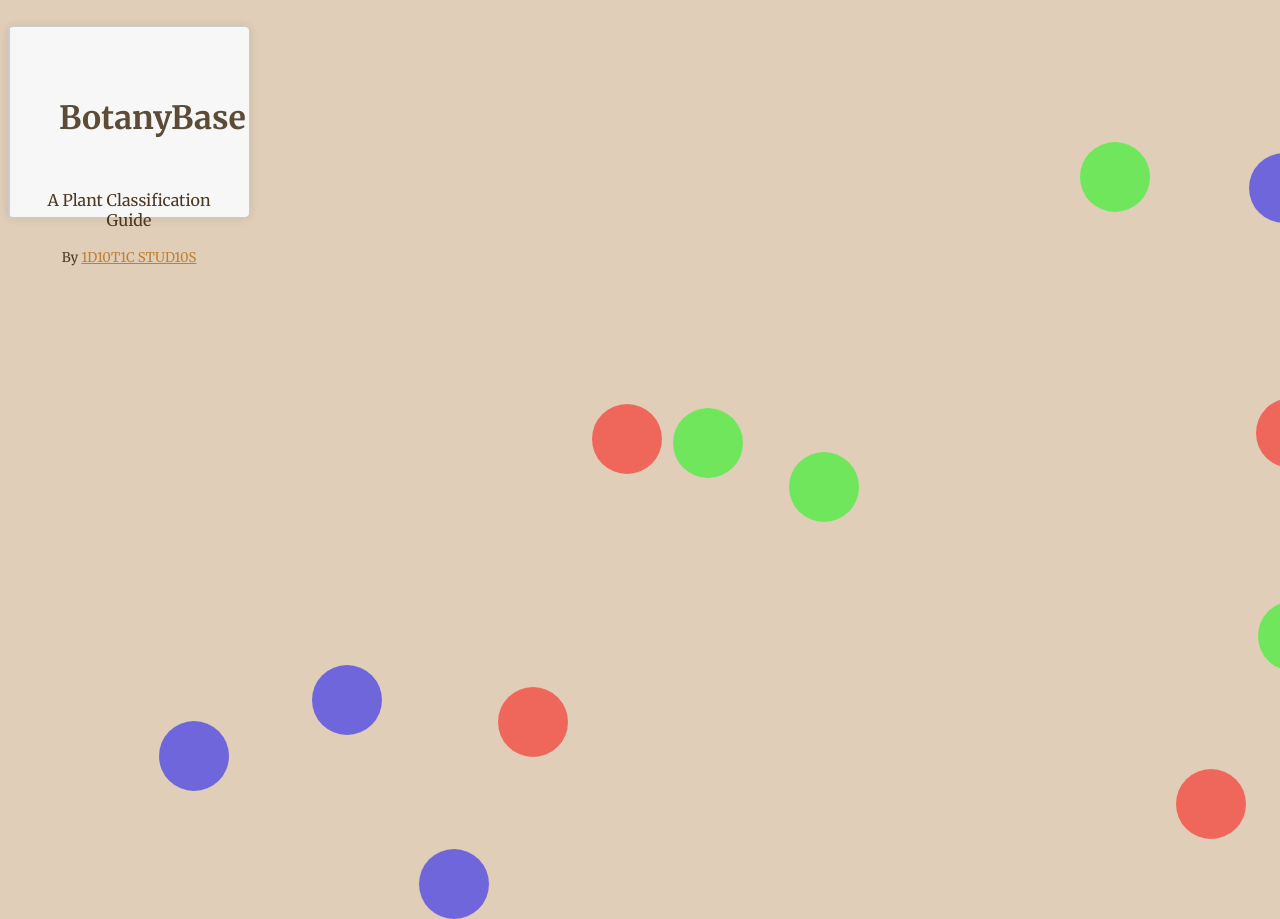
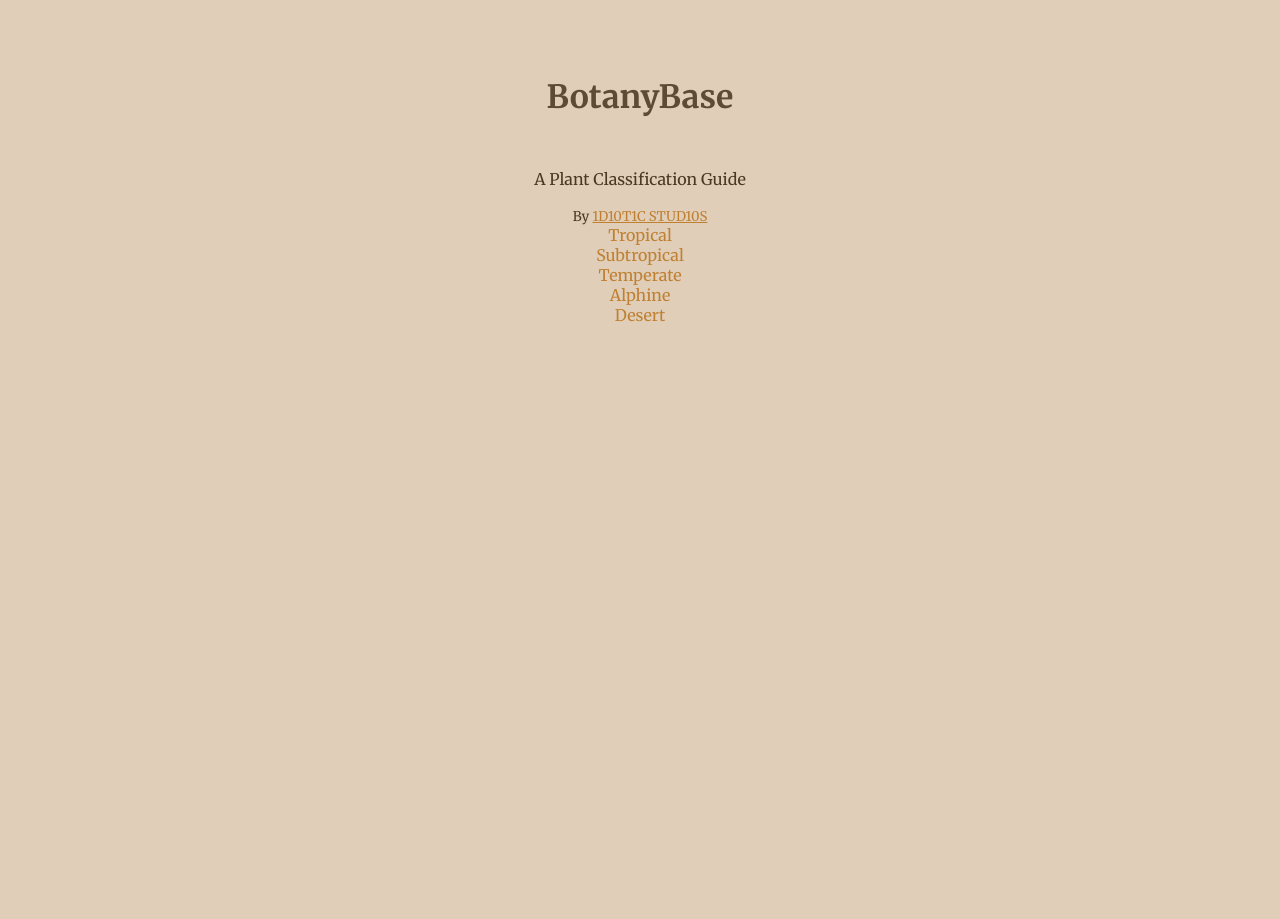
Before and after one commit to BotanyBase/botanybase.github.io, a Jekyll site: the page built from index.html, in a window 1280 px wide. Built offline with Jekyll 4.4.1, drawn with Linux system fonts in a browser that asks for light colours.

Commit message:
Update index.html

```diff
--- a/index.html
+++ b/index.html
@@ -4,83 +4,20 @@ title: Main
 ---
 
 <style>
-.folder-style {
-  background-color: #f7f7f7;
-  border: 1px solid #ccc;
-  border-radius: 5px;
-  box-shadow: 0px 0px 10px rgba(0,0,0,0.1);
-  padding: 20px;
-  width: 200px;
-  height: 150px;
-  position: relative;
-}
-
-.folder-style::before {
-  content: "";
-  position: absolute;
-  top: 0;
-  left: 0;
-  width: 0;
-  height: 100%;
-  border-left: 1px solid #ccc;
-  box-shadow: 0px 0px 10px rgba(0,0,0,0.1);
-}
-
-.folder-style::after {
-  content: "";
-  position: absolute;
-  bottom: 0;
-  left: 0;
-  width: 0;
-  height: 20px;
-  border-bottom: 1px solid #ccc;
-}
-
-.circle-wrapper {
-  position: absolute;
-  top: 0%;
-  width: 100%;
-}
-
-.circle-background {
-  position: relative;
-  width: 100%;
-  height: 100vh;
-  display: flex;
-  justify-content: center;
-  align-items: center;
-  top: 0%;
-}
-
-.circle {
-  position: absolute;
-  width: 70px;
-  height: 70px;
-  border-radius: 50%;
-  opacity: 0.5;
-}
 </style>
 
 <br>
-<div class="folder-style">
 <h1 style="text-align: center; padding: 30px;">BotanyBase</h1>
 <p style="text-align: center;">A Plant Classification Guide</p>
 <small><p style="text-align: center;">By <a href="https://1d10t1c-stud10s.github.io">1D10T1C STUD10S</a></small>
-</div>
 <br>
-<div class="circle-wrapper">
-<div class="circle-background">
-  <div class="circle" style="background: #ff0000;"></div>
-  <div class="circle" style="background: #00ff00;"></div>
-  <div class="circle" style="background: #0000ff;"></div>
-  <div class="circle" style="background: #ff0000;"></div>
-  <div class="circle" style="background: #00ff00;"></div>
-  <div class="circle" style="background: #0000ff;"></div>
-  <div class="circle" style="background: #ff0000;"></div>
-  <div class="circle" style="background: #00ff00;"></div>
-  <div class="circle" style="background: #0000ff;"></div>
-  <div class="circle" style="background: #ff0000;"></div>
-  <div class="circle" style="background: #00ff00;"></div>
-  <div class="circle" style="background: #0000ff;"></div>
-</div>
-</div>
+
+<a>Tropical</a>
+<br>
+<a>Subtropical</a>
+<br>
+<a>Temperate</a>
+<br>
+<a>Alphine</a>
+<br>
+<a>Desert</a>
```
